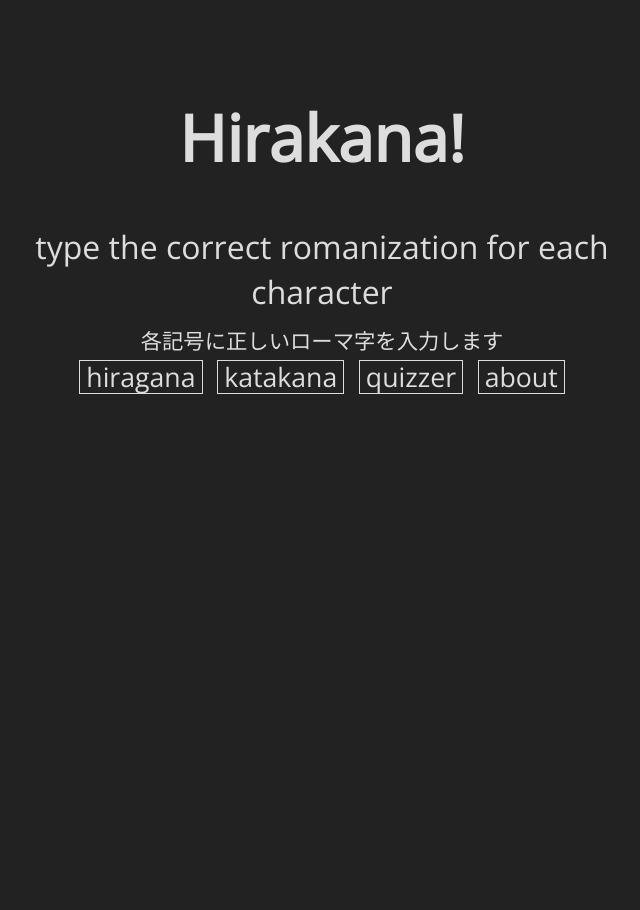
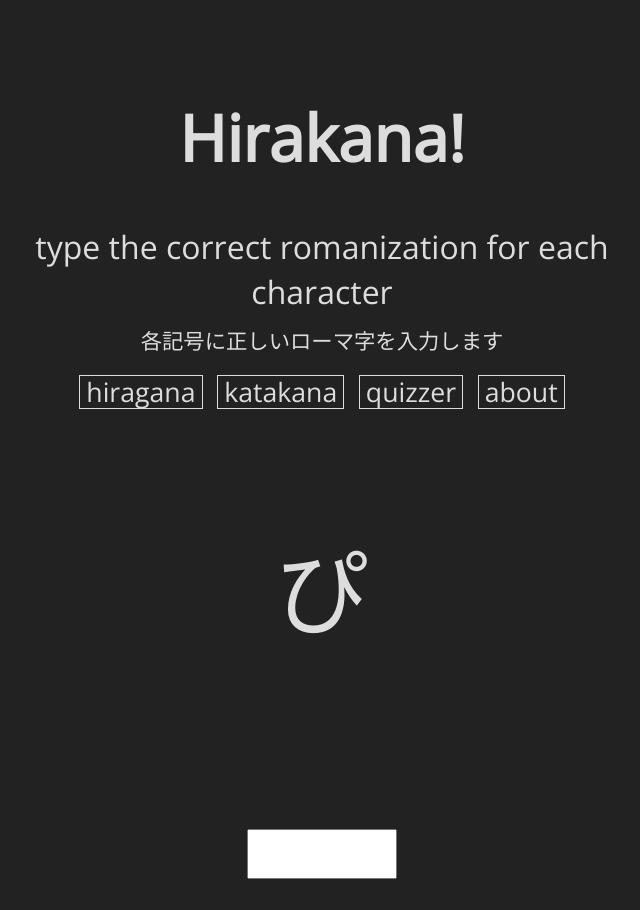
Before and after one commit to YaznSarah/Hiragana-Helper, a plain HTML site: page index.html in a window 1280 px wide. Shown: the whole page, without its empty margins (318-958 px from the left). Drawn offline with nearby package versions, Linux system fonts and the light colour scheme.

Commit message:
style edits, quiz is shown on landing page.

```diff
--- a/css/main.css
+++ b/css/main.css
@@ -75,13 +75,14 @@ p  {
 
 .menu {
   display: block;
-  overflow: hidden;
+  /* overflow: hidden; */
   width: 500px;
   height: 500px;
 }
 
 .navbar {
   display: flex;
+  padding-top: 15px;
   flex-direction: row;
   width: 100%;
   font-size: smaller;
--- a/js/buttons.js
+++ b/js/buttons.js
@@ -12,3 +12,7 @@ function changeTab(evt, nextTab) {
     document.getElementById(nextTab).style.display = "flex";
     evt.currentTarget.className += " active";
 }
+
+document.addEventListener("DOMContentLoaded", function(event) {
+  changeTab(event, 'quizzer');
+});
```
